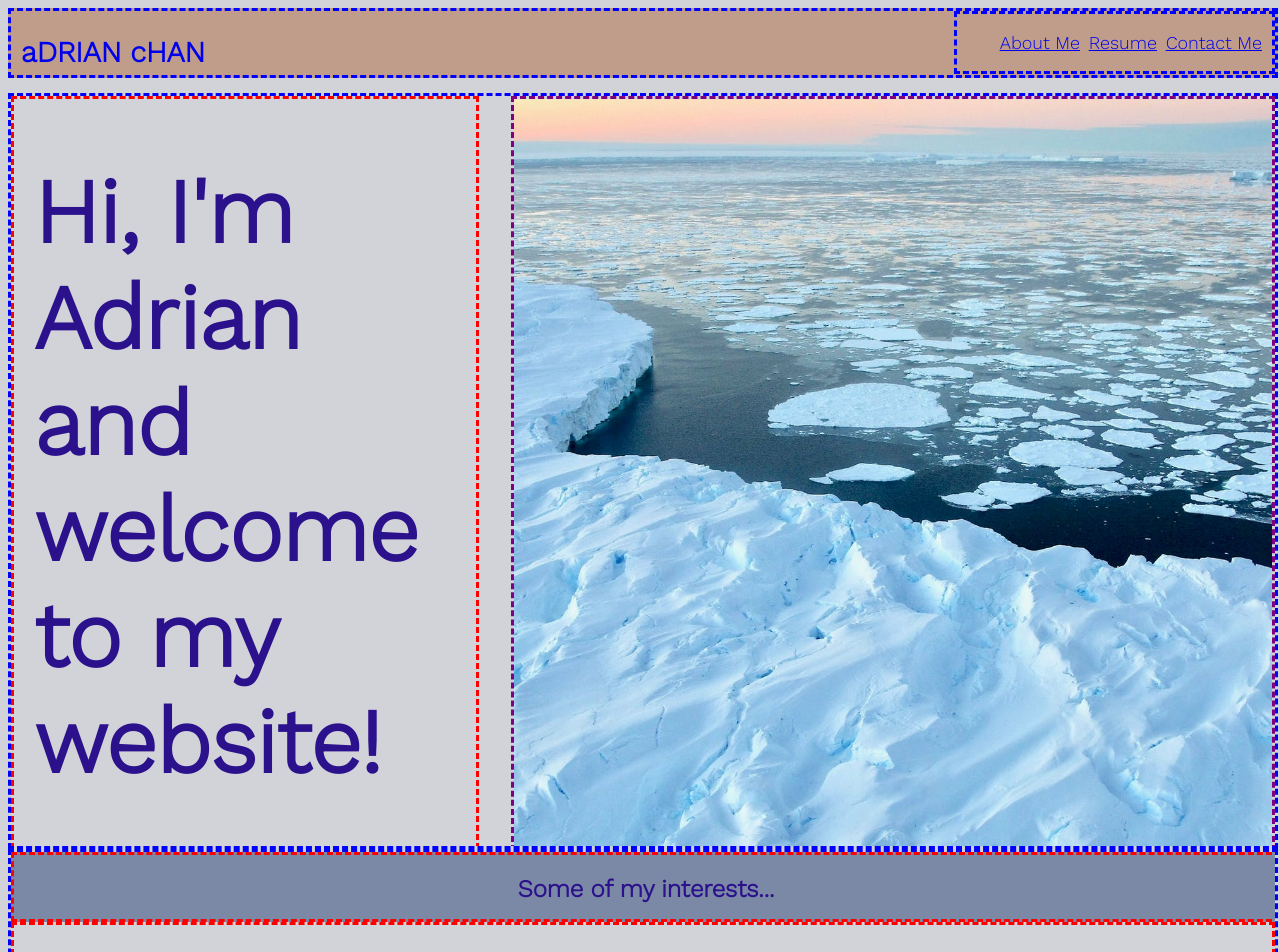
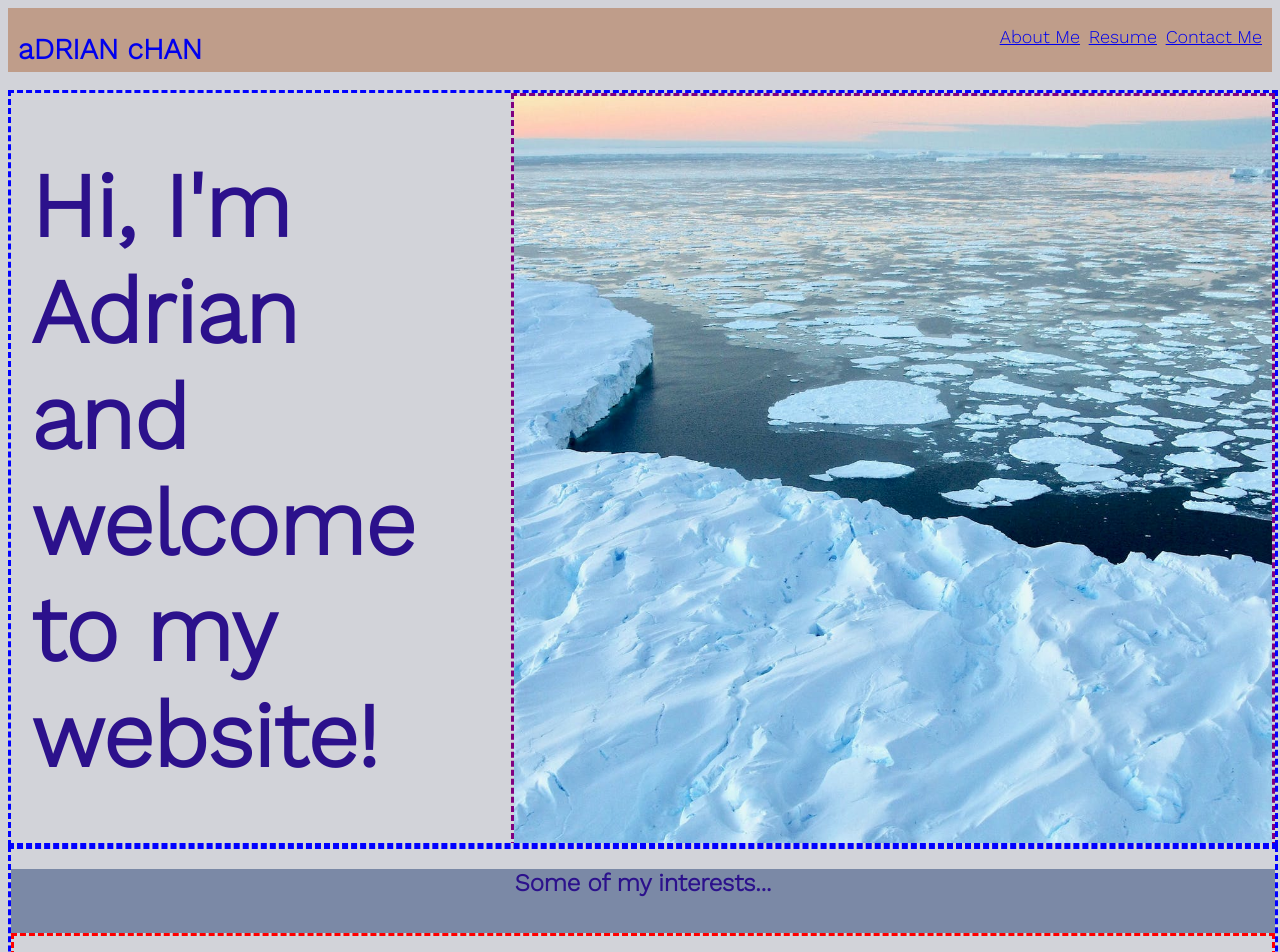
Before and after one commit to adrianchan10/achan.github.io, a plain HTML site: page index.html in a window 1280 px wide. Shown: the top 952 px of the page. Drawn offline with nearby package versions, Linux system fonts and the light colour scheme.

Commit message:
dashed borders removed

```diff
--- a/Resources/index.css
+++ b/Resources/index.css
@@ -34,8 +34,6 @@ ul > li {
 /* Header Section */
 
 #header {
-    border-color: blue;
-    border-style: dashed;
     width: 100%;
     height: 64px;
     background-color: #BF9D8A;
@@ -55,8 +53,6 @@ ul > li {
 
 .nav{
     float: right;
-    border-color: blue;
-    border-style: dashed;
     padding-right: 10px;
     font-size:large;
 }
@@ -73,8 +69,6 @@ ul > li {
 .L-column{
     width: 35%;
     float: left;
-    border-color: red;
-    border-style: dashed;
     Font-Family: 'Work Sans', Sans-Serif;
     Font-Size: 45px;
     height: 100%;
@@ -95,8 +89,6 @@ ul > li {
 .section-title{
     height: 64px;
     width: 100%;
-    border-color: red;
-    border-style: dashed;
     text-align: center;
     background-color: #7B89A6;
 }
```
